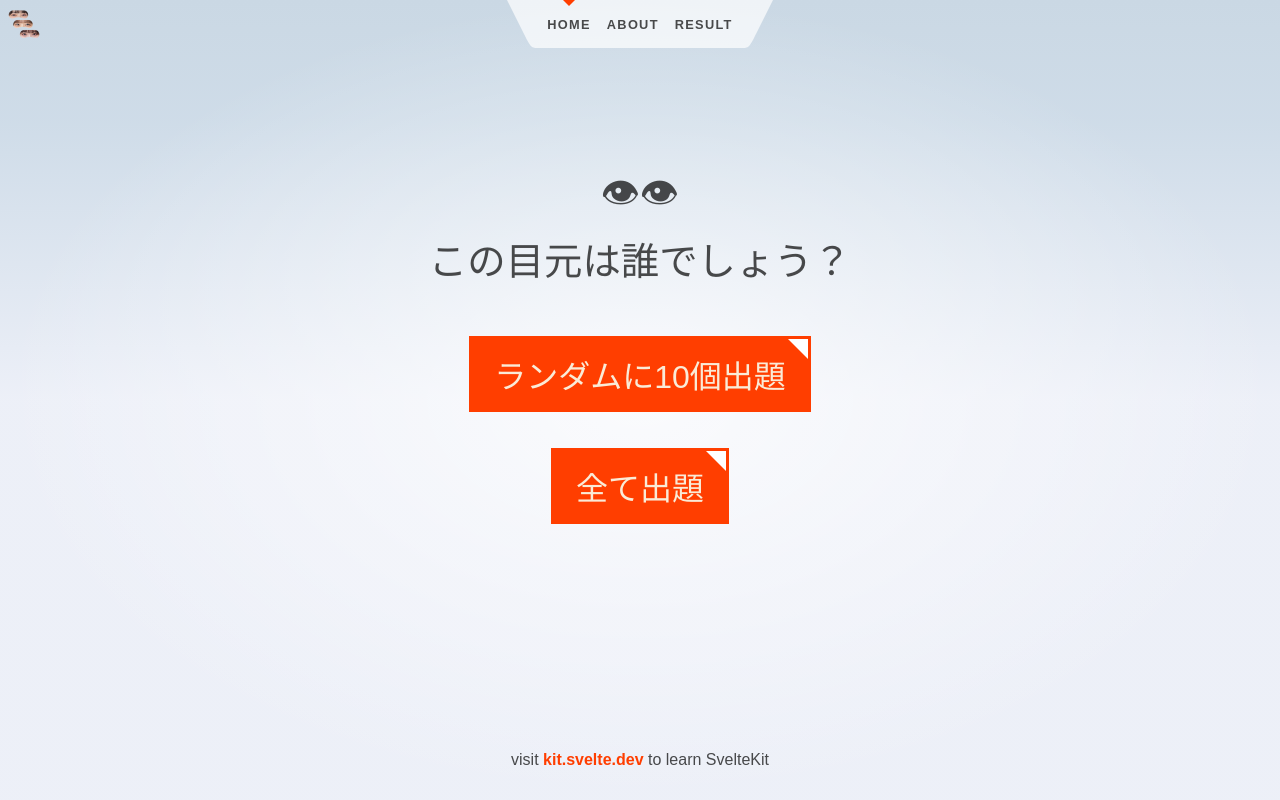
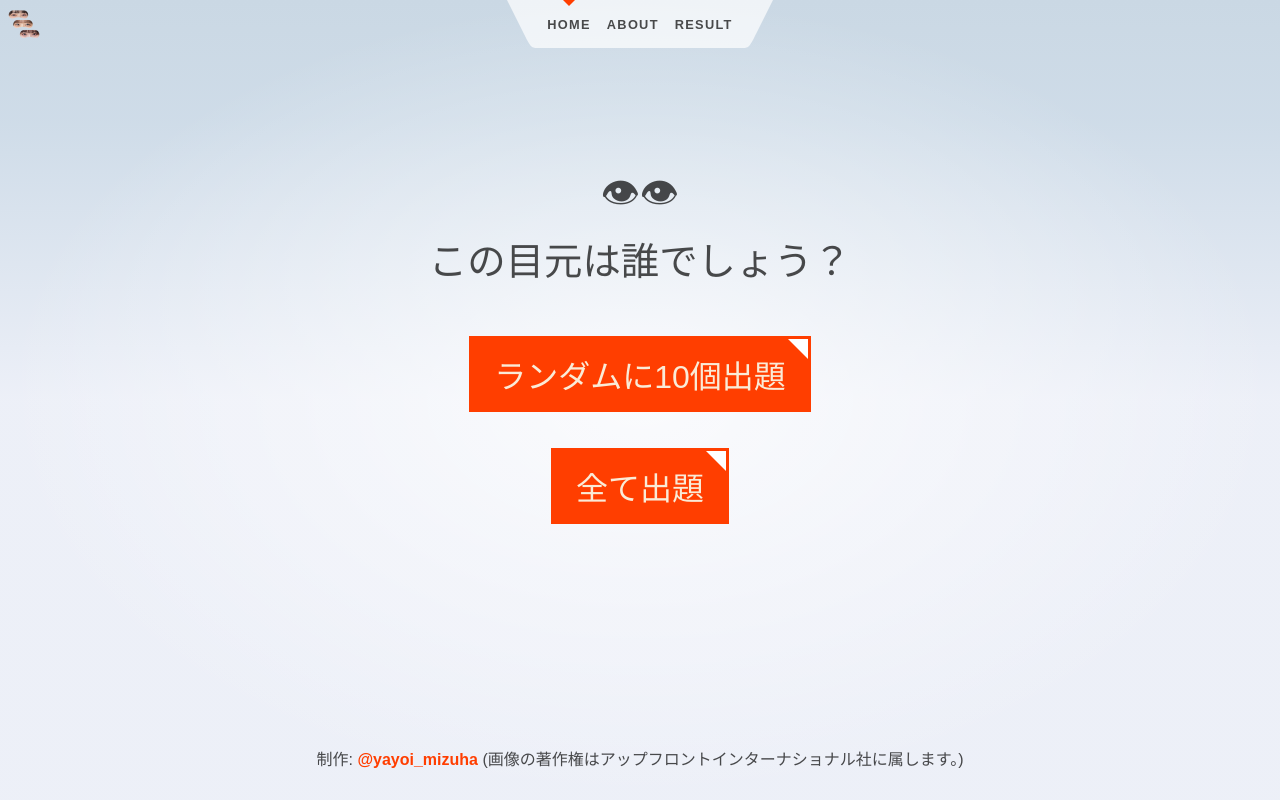
Before and after one commit to yayoimizuha/who-is-her, a SvelteKit app: page / in a window 1280 px wide. Built offline with nearby package versions, Linux system fonts and the light colour scheme.

Commit message:
Add Google Analytics

```diff
--- a/src/routes/+layout.svelte
+++ b/src/routes/+layout.svelte
@@ -1,18 +1,35 @@
 <script>
     import Header from './Header.svelte';
     import '../app.css';
+
+
 </script>
 
 <div class="app">
-	<Header />
+    <Header/>
 
     <main>
-		<slot />
+        <slot/>
     </main>
 
     <footer>
-		<p>visit <a href="https://kit.svelte.dev">kit.svelte.dev</a> to learn SvelteKit</p>
+        <p>制作: <a href="https://x.com/yayoi_mizuha" target="_blank">@yayoi_mizuha</a> (画像の著作権はアップフロントインターナショナル社に属します。)</p>
     </footer>
+
+    <!-- Google tag (gtag.js) -->
+    <script async src="https://www.googletagmanager.com/gtag/js?id=G-BPY1S17CTR"></script>
+    <script>
+        window.dataLayer = window.dataLayer || [];
+
+        function gtag() {
+            dataLayer.push(arguments);
+        }
+
+        gtag('js', new Date());
+
+        gtag('config', 'G-BPY1S17CTR');
+    </script>
+
 </div>
 
 <style>
```
Lines whose indentation alone changed are shown as unchanged.
